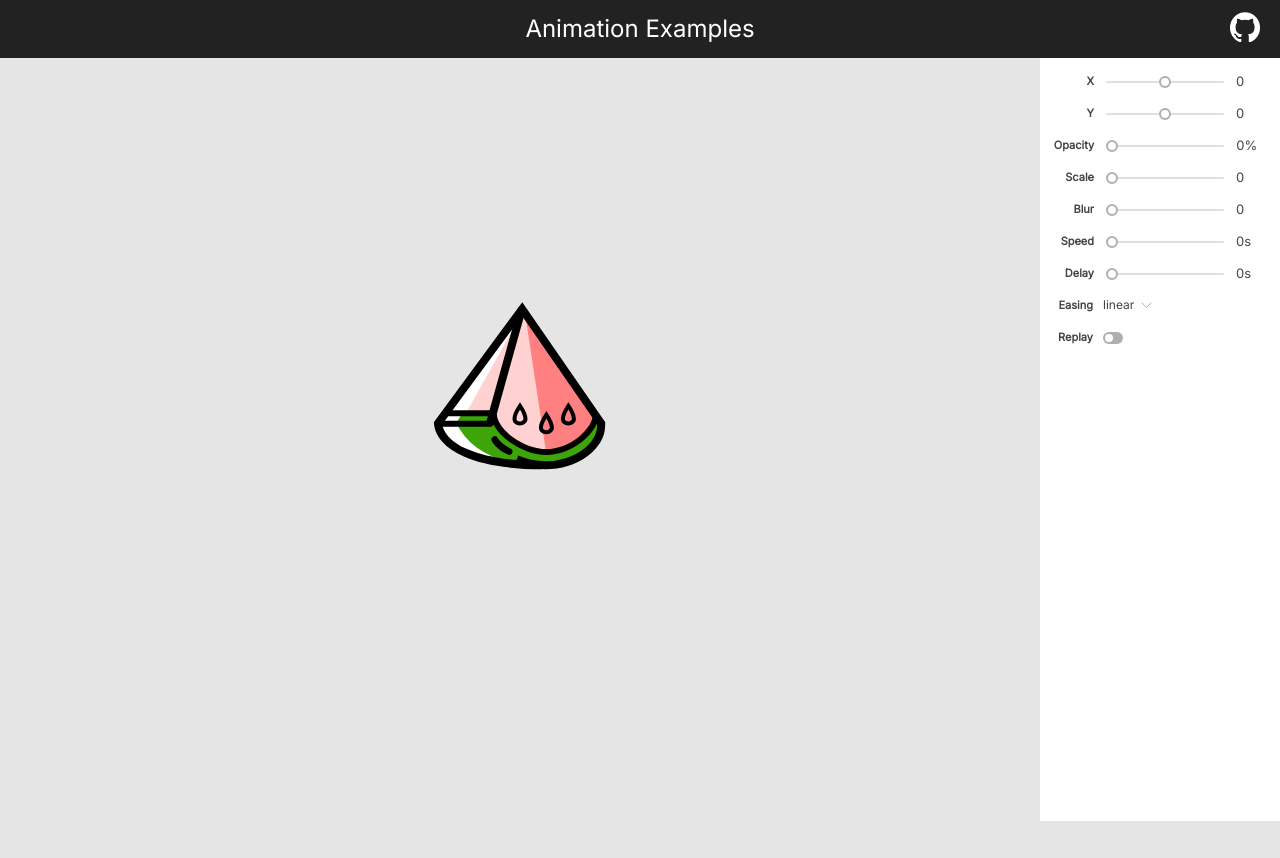
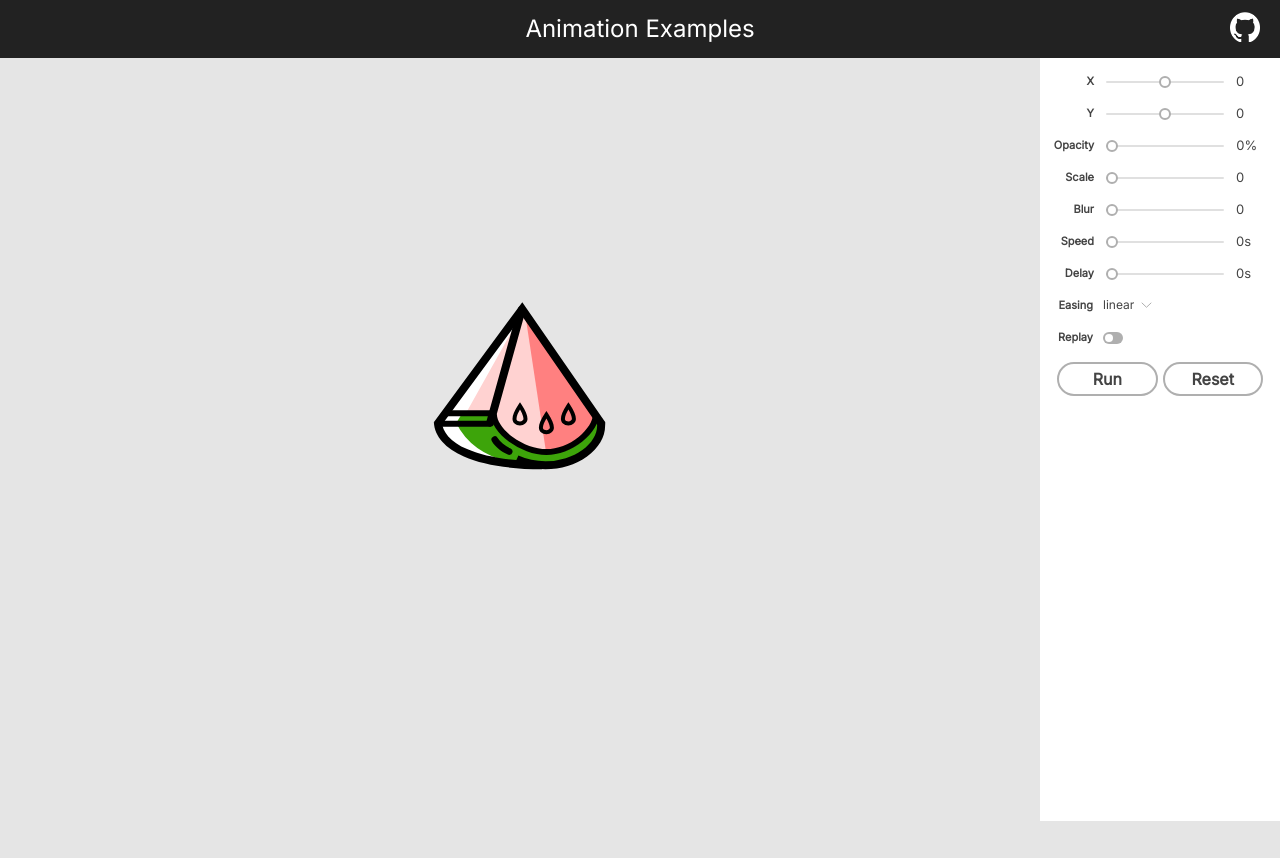
Before and after one commit to f-kurdan/animation-examples, a React (Create React App) app: page / in a window 1280 px wide. Built offline with nearby package versions, Linux system fonts and the light colour scheme.

Commit message:
Add run and reset buttons

```diff
--- a/src/main/settings-panel/settings-options.tsx
+++ b/src/main/settings-panel/settings-options.tsx
@@ -1,5 +1,7 @@
 import React from 'react'
 import BlurInput from './settings-options/blur-input'
+import Reset from './settings-options/buttons/reset'
+import Run from './settings-options/buttons/run'
 import DelayInput from './settings-options/delay-input'
 import DurationInput from './settings-options/duration-input'
 import Easing from './settings-options/easing'
@@ -38,6 +40,10 @@ const SettingsOptions = () => {
       <li>
         <Toggle />
       </li>
+      <li className='settings-panel__options__buttons'>
+        <Run />
+        <Reset />
+      </li>
     </ul>
   )
 }
--- /dev/null
+++ b/src/main/settings-panel/settings-options/buttons/reset.tsx
@@ -0,0 +1,9 @@
+import React from 'react'
+
+const Reset = () => {
+    return (
+        <div className='settings-panel__options__run-button'>Reset</div>
+    )
+}
+
+export default Reset
--- /dev/null
+++ b/src/main/settings-panel/settings-options/buttons/run.tsx
@@ -0,0 +1,9 @@
+import React from 'react'
+
+const Run = () => {
+    return (
+        <div className='settings-panel__options__run-button'>Run</div>
+    )
+}
+
+export default Run
--- a/src/main/settings-panel/settings-panel.css
+++ b/src/main/settings-panel/settings-panel.css
@@ -244,3 +244,29 @@
 .settings-panel__options__option-switch input:checked+.settings-panel__options__option-slider:before {
     transform: translateX(8px);
 }
+
+.settings-panel__options__buttons {
+    display: flex;
+    flex-direction: row;
+    align-items: center;
+    justify-content: center;
+    gap: 5px;
+    font-weight: 600;
+    width: 90%;
+    color: #444444;
+}
+
+.settings-panel__options__run-button {
+    border: solid 2px #AFAFAF;
+    border-radius: 25px;
+    padding: 5px;
+    width: 40%;
+    text-align: center;
+    cursor: pointer;
+    transition: all 0.3s ease-out;
+}
+
+.settings-panel__options__run-button:hover {
+    outline: solid #444444 1px;
+    box-shadow: 2px 2px 4px  #AFAFAF;
+}
```
